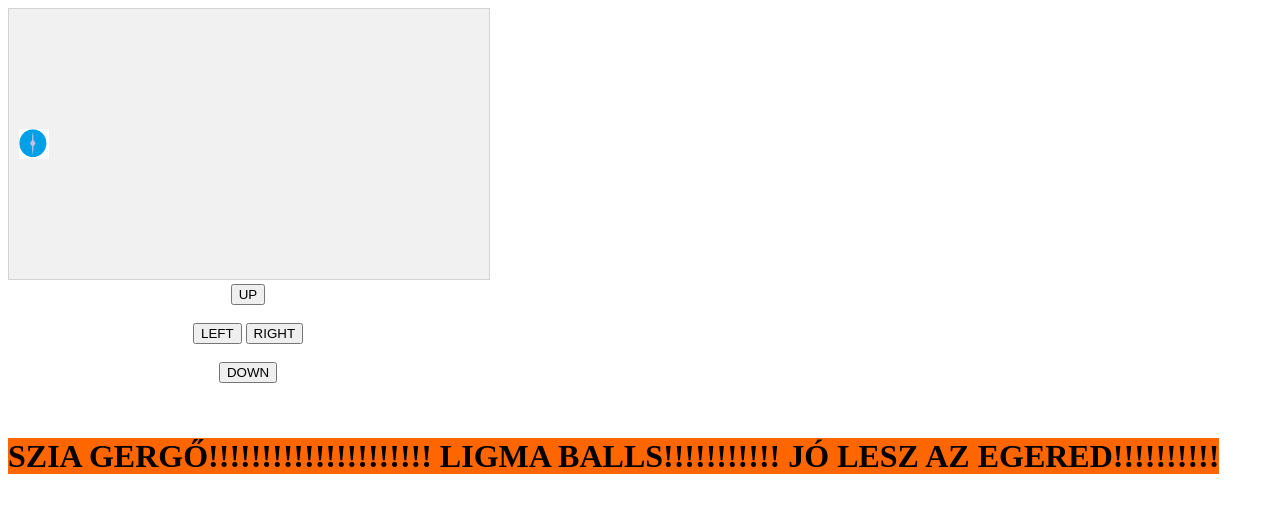
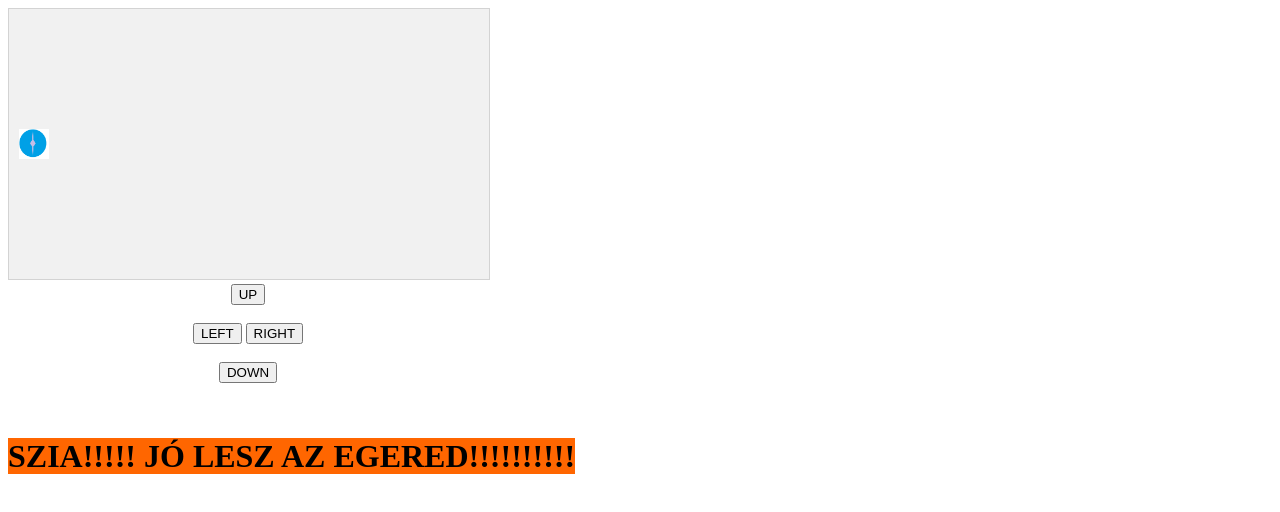
Before and after one commit to Mladder64/d, a plain HTML site: page index.html in a window 1280 px wide. Drawn offline with Linux system fonts and the light colour scheme.

Commit message:
Update index.html

```diff
--- a/index.html
+++ b/index.html
@@ -102,7 +102,7 @@ function clearmove() {
 </div>
 
 <p>&nbsp;</p>
-<h1><span style="background-color: #ff6600;">SZIA GERGŐ!!!!!!!!!!!!!!!!!!!!! LIGMA BALLS!!!!!!!!!!! JÓ LESZ AZ EGERED!!!!!!!!!!</span></h1>
+<h1><span style="background-color: #ff6600;">SZIA!!!!! JÓ LESZ AZ EGERED!!!!!!!!!!</span></h1>
 
 </body>
 </html>
```
